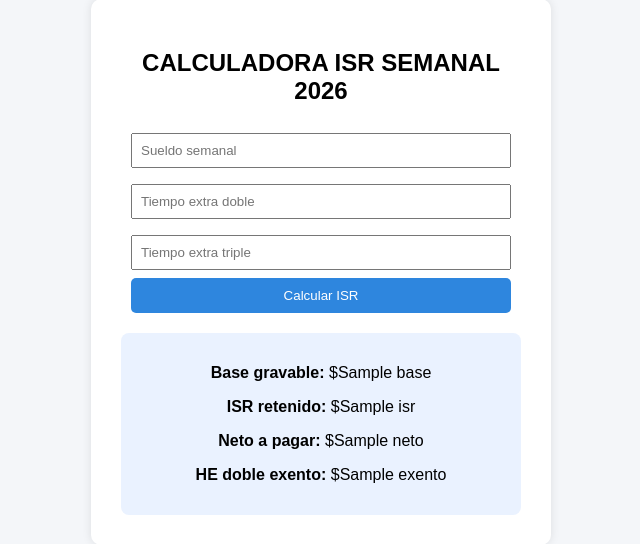
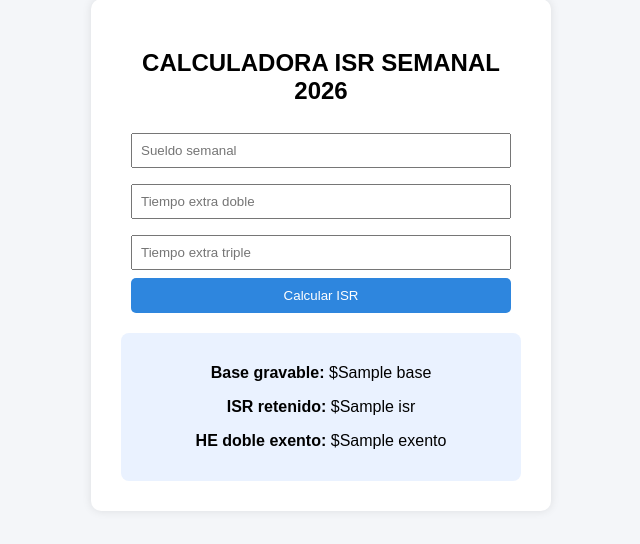
Before and after one commit to a01737328-ship-it/Calculadora-isr-semanal-2026, a Flask app: template templates/index.html in a window 1280 px wide. Shown: the part 49-593 px from the top of the page, without its empty margins (319-959 px from the left). Run offline with Flask 3, Linux system fonts and the light colour scheme; the template is opened without the code that fills it: most values are stand-ins (such as "Sample title", 1, 10 or a date in 2020).

Commit message:
Update index.html

```diff
--- a/templates/index.html
+++ b/templates/index.html
@@ -54,7 +54,6 @@
     <div class="resultado">
         <p><strong>Base gravable:</strong> ${{ resultado.base }}</p>
         <p><strong>ISR retenido:</strong> ${{ resultado.isr }}</p>
-        <p><strong>Neto a pagar:</strong> ${{ resultado.neto }}</p>
         <p><strong>HE doble exento:</strong> ${{ resultado.exento }}</p>
     </div>
     {% endif %}
```
